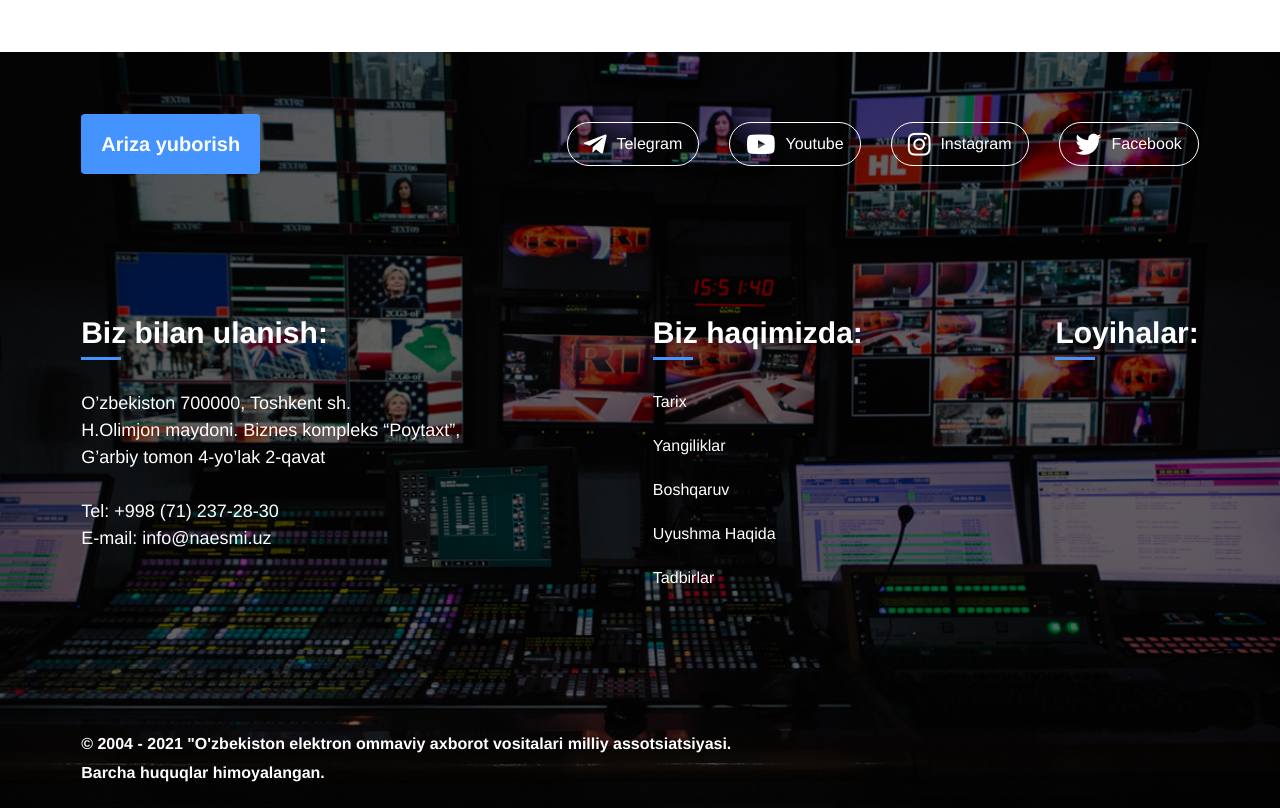
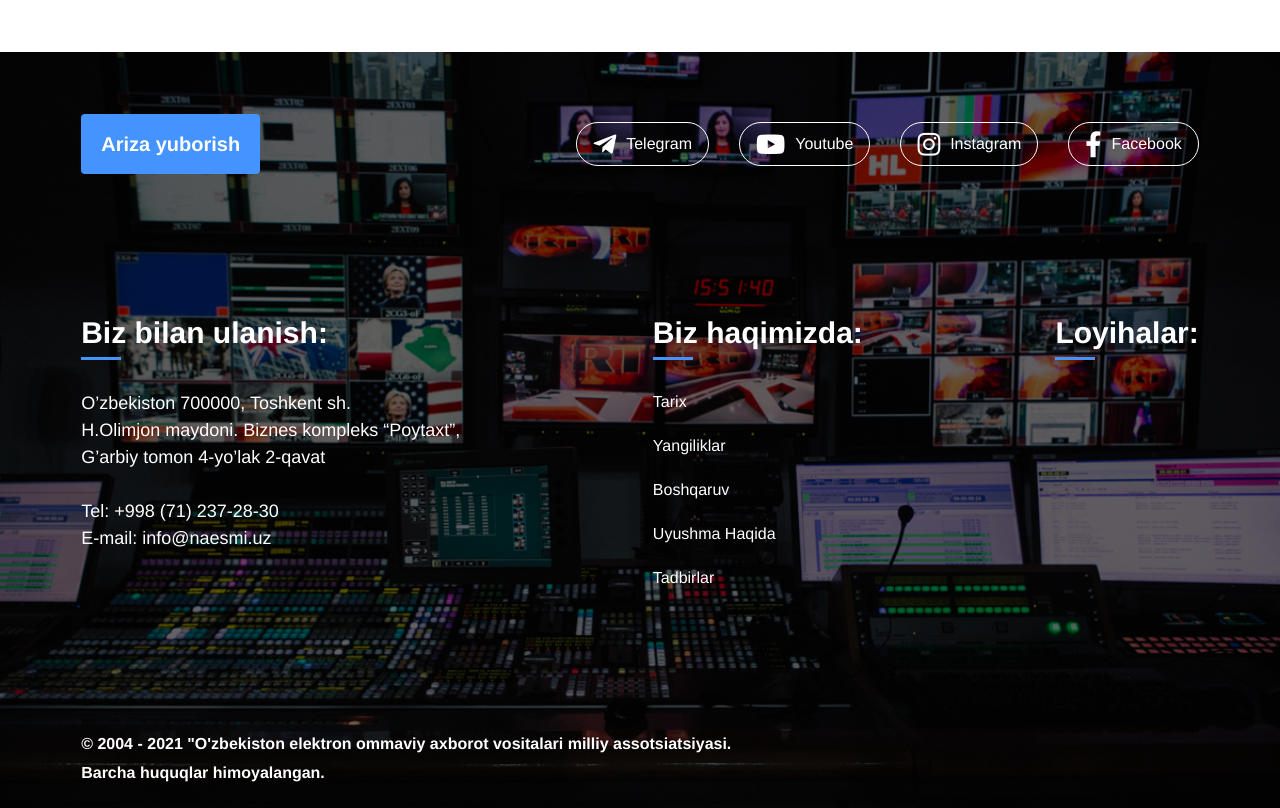
Before and after one commit to SkriLLTonE/vue-naesmi, a Vue app: page / in a window 1280 px wide. Shown: the part 2560-3368 px from the top of the page. Built offline with nearby package versions, Linux system fonts and the light colour scheme; no server answers; a web font is replaced by a local one.

Commit message:
added icon

```diff
--- a/src/components/Footer.vue
+++ b/src/components/Footer.vue
@@ -53,7 +53,7 @@
                         <div class="social-network">
                             <a href="https://www.facebook.com/oavuz" target="_blank">
                             <i
-                                    class="fab fa-twitter"
+                                    class="fab fa-facebook-f"
                                     style="font-size: 26px; padding-right: 10px"
                             ></i>
                             <span>Facebook</span>
```
